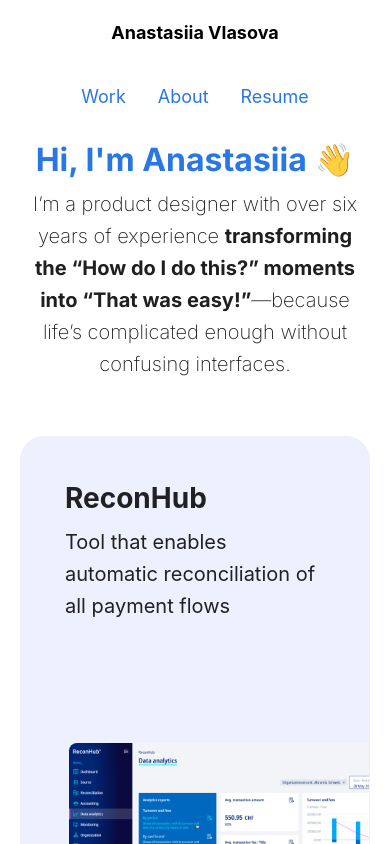
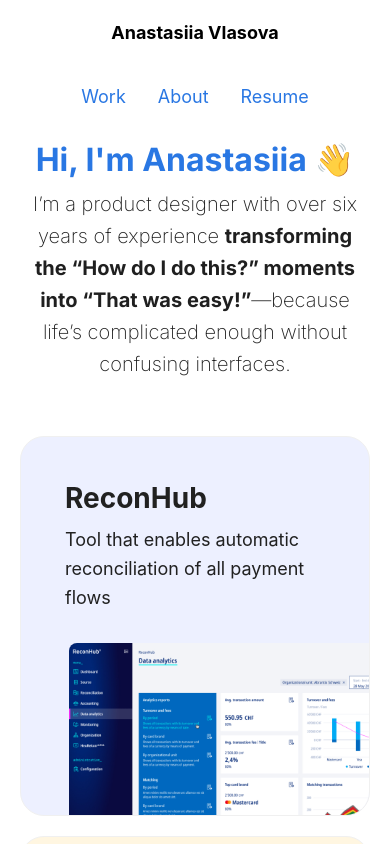
Before and after one commit to alexvlasov182/anastasiia-vlasova, a React (Vite) app: page / in a window 390 px wide. Shown: the top 844 px of the page. Built offline with nearby package versions, Linux system fonts and the light colour scheme.

Commit message:
Changed the size of the card on the mobile

```diff
--- a/src/domains/components/Cards/CardItem.tsx
+++ b/src/domains/components/Cards/CardItem.tsx
@@ -1,4 +1,4 @@
-import React from "react";
+import React, { useEffect, useState } from "react";
 import { Card } from "antd";
 import { Link } from "react-router-dom";
 
@@ -29,6 +29,24 @@
   } else if (id === "focal-point") {
     routePath = `/focal-point`;
   }
+
+  const [cardHeight, setCardHeight] = useState("480px");
+
+  useEffect(() => {
+    const updateHeight = () => {
+      if (window.innerWidth <= 768) {
+        setCardHeight("380px");
+      } else {
+        setCardHeight("480px");
+      }
+
+      window.addEventListener("resize", updateHeight);
+      updateHeight();
+
+      return () => window.removeEventListener("resize", updateHeight);
+    };
+  }, []);
+
   return (
     <Link to={routePath}>
       <Card
@@ -37,7 +55,7 @@
         style={{
           backgroundColor: color,
           position: "relative",
-          height: "480px",
+          height: cardHeight,
         }}
       >
         <div className={styles.cardContent}>
--- a/src/domains/components/Cards/Cards.module.scss
+++ b/src/domains/components/Cards/Cards.module.scss
@@ -92,4 +92,11 @@
   .cardListWrapper {
     padding: 0 !important;
   }
+
+  .cardDescription {
+    font-size: 18px;
+  }
+  .card {
+    height: 380px !important;
+  }
 }
```
